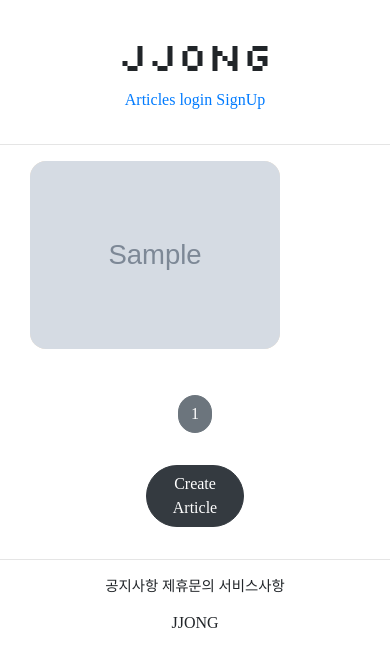
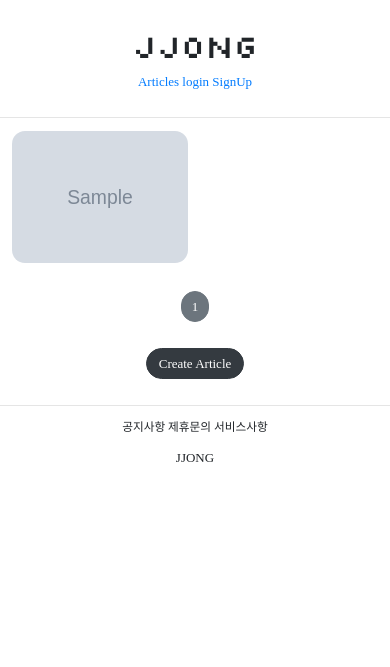
Before and after one commit to kyj098707/django_tutorial, a Django app: page /articles/list/ in a window 390 px wide. Shown: the top 667 px of the page. Run offline with Django 4.2, Linux system fonts and the light colour scheme; tables that the repository leaves empty hold one stand-in row (values such as "Sample post"); grey boxes marked "Sample" are stand-in pictures; some libraries are stand-ins or nearby versions.

Commit message:
update : layout

```diff
--- a/articleapp/templates/articleapp/list.html
+++ b/articleapp/templates/articleapp/list.html
@@ -4,9 +4,18 @@
 {% block content %}
 
 <style>
+
+    .container {
+        padding: 0;
+        margin: 0, auto;
+    }
+
+    .container a {
+        width: 45%;
+        max-width: 250px;
+    }
+
     .container div {
-        width: 250px;
-        background-color: antiquewhite;
         display: flex;
         justify-content: center;
         align-items: center;
--- a/commentapp/templates/commentapp/create.html
+++ b/commentapp/templates/commentapp/create.html
@@ -13,7 +13,7 @@
             {% if user.is_authenticated %}
             <input type="submit" class="btn btn-dark rounded-pill col-6 mt-3">
             {% else %}
-            <a href="{% url 'accountapp:login ' %}?next={{ request.path }}"
+            <a href="{% url 'accountapp:login' %}?next={{ request.path }}"
             class="btn btn-dark rounded-pill col-6 mt-3">
                 Login
             </a>
--- a/pinterest_project/settings.py
+++ b/pinterest_project/settings.py
@@ -26,7 +26,7 @@ SECRET_KEY = 'django-insecure-z*q$#la+z_+!t($td3@wej6%paxe##!zfz+xnrqjw9@bh)vk4j
 # SECURITY WARNING: don't run with debug turned on in production!
 DEBUG = True
 
-ALLOWED_HOSTS = []
+ALLOWED_HOSTS = ['*']
 
 
 # Application definition
--- a/static/base.css
+++ b/static/base.css
@@ -5,3 +5,10 @@
 .jjong_footer_bottom{
     font-size: .9rem;
 }
+
+
+@media screen and (max-width:500px) {
+    html {
+        font-size: 13px;
+    }
+}
--- a/static/js/magicgrid.js
+++ b/static/js/magicgrid.js
@@ -288,7 +288,7 @@ MagicGrid.prototype.listen = function listen () {
 let magicGrid = new MagicGrid({
     container: '.container',
     animate: true,
-    gutter: 30,
+    gutter: 15,
     static: true,
     useMin: true,
 });
```
